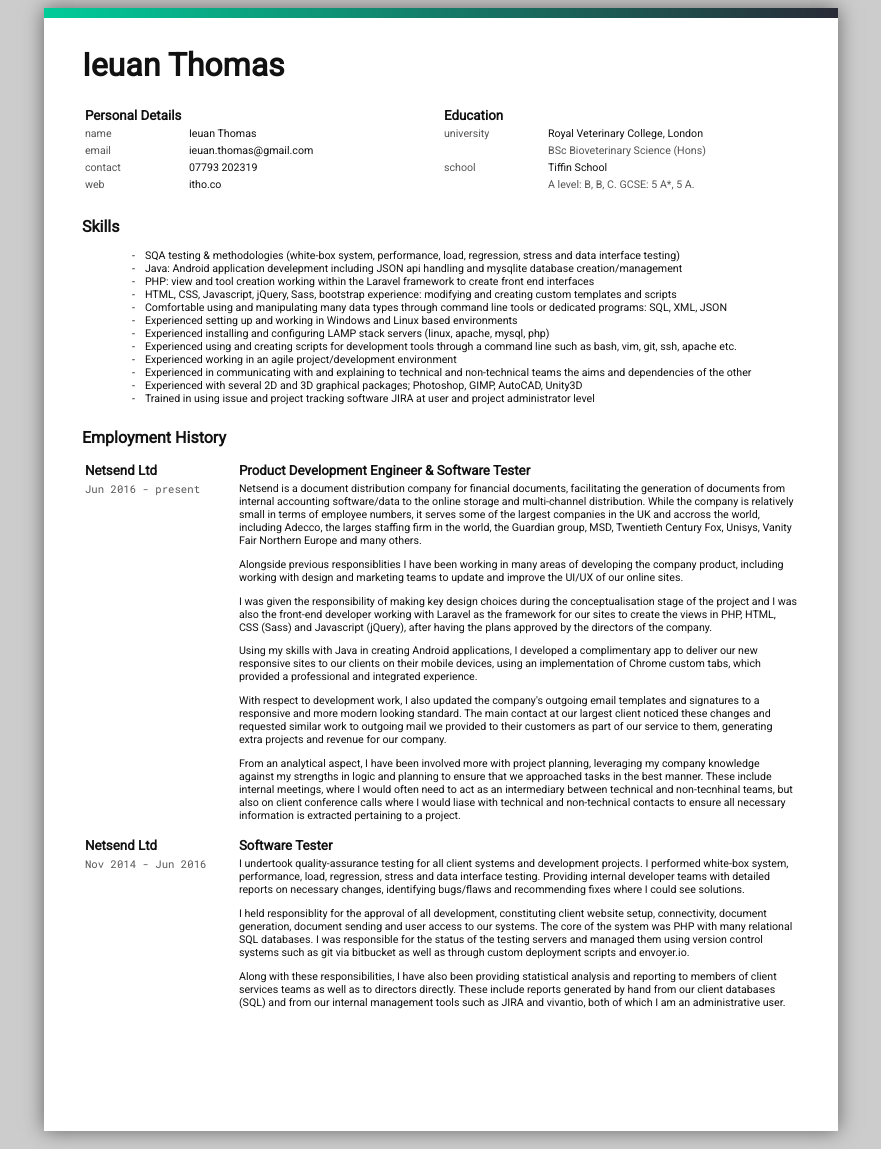
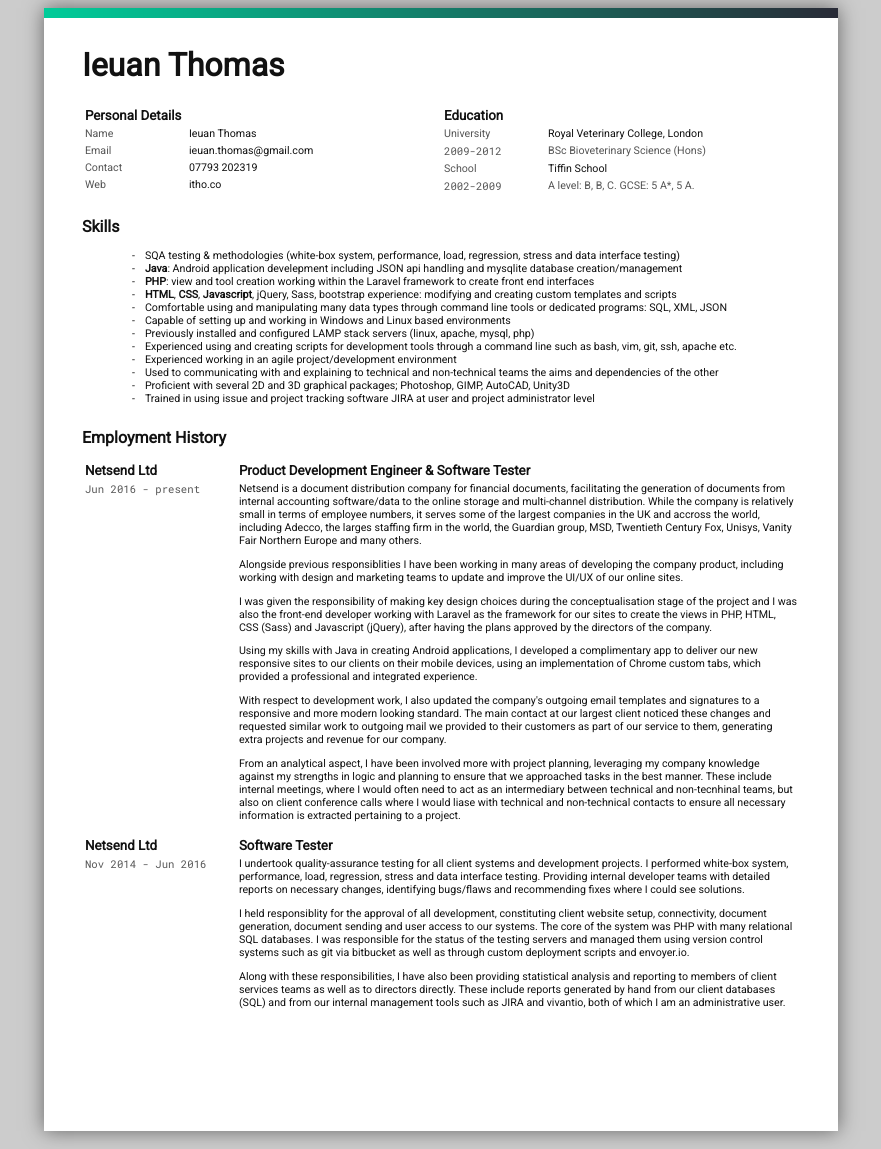
Before and after one commit to itho/itho.github.io, a Jekyll site: the page built from cv/index.html, in a window 1280 px wide. Shown: the whole page, without its empty margins (199-1080 px from the left). Built offline with Jekyll 4.4.1, drawn with Linux system fonts in a browser that asks for light colours.

Commit message:
Updated cv

```diff
--- a/cv/index.html
+++ b/cv/index.html
@@ -13,19 +13,19 @@ title:  Ieuan Thomas - CV
               <th>Personal Details</th>
             </tr>
             <tr>
-              <td>name</td>
+              <td>Name</td>
               <td>Ieuan Thomas</td>
             </tr>
             <tr>
-              <td>email</td>
+              <td>Email</td>
               <td><a class="contact" href="mailto:ieuan.thomas@gmail.com">ieuan.thomas@gmail.com</a></td>
             </tr>
             <tr>
-              <td>contact</td>
+              <td>Contact</td>
               <td><a class="contact" href="tel:00447793202319">07793 202319</a></td>
             </tr>
             <tr>
-              <td>web</td>
+              <td>Web</td>
               <td><a class="contact" href="http://www.itho.co">itho.co</a></td>
             </tr>
           </table>
@@ -36,19 +36,19 @@ title:  Ieuan Thomas - CV
               <th>Education</th>
             </tr>
             <tr>
-              <td>university</td>
+              <td>University</td>
               <td>Royal Veterinary College, London</td>
             </tr>
             <tr>
-              <td></td>
+              <td class="mono">2009-2012</td>
               <td class="grades">BSc Bioveterinary Science (Hons)</td>
             </tr>
             <tr>
-              <td>school</td>
+              <td>School</td>
               <td>Tiffin School</td>
             </tr>
             <tr>
-              <td></td>
+              <td class="mono">2002-2009</td>
               <td class="grades">A level: B, B, C. GCSE: 5 A*, 5 A.</td>
             </tr>
           </table>
@@ -60,16 +60,16 @@ title:  Ieuan Thomas - CV
           <h1>Skills</h1>
           <ul>
             <li>SQA testing &amp; methodologies (white-box system, performance, load, regression, stress and data interface testing)</li>
-            <li>Java: Android application develepment including JSON api handling and mysqlite database creation/management</li>
-            <li>PHP: view and tool creation working within the Laravel framework to create front end interfaces</li>
-            <li>HTML, CSS, Javascript, jQuery, Sass, bootstrap experience: modifying and creating custom templates and scripts</li>
+            <li><b>Java</b>: Android application develepment including JSON api handling and mysqlite database creation/management</li>
+            <li><b>PHP</b>: view and tool creation working within the Laravel framework to create front end interfaces</li>
+            <li><b>HTML</b>, <b>CSS</b>, <b>Javascript</b>, jQuery, Sass, bootstrap experience: modifying and creating custom templates and scripts</li>
             <li>Comfortable using and manipulating many data types through command line tools or dedicated programs: SQL, XML, JSON</li>
-            <li>Experienced setting up and working in Windows and Linux based environments</li>
-            <li>Experienced installing and configuring LAMP stack servers (linux, apache, mysql, php)</li>
+            <li>Capable of setting up and working in Windows and Linux based environments</li>
+            <li>Previously installed and configured LAMP stack servers (linux, apache, mysql, php)</li>
             <li>Experienced using and creating scripts for development tools through a command line such as bash, vim, git, ssh, apache etc.</li>
             <li>Experienced working in an agile project/development environment</li>
-            <li>Experienced in communicating with and explaining to technical and non-technical teams the aims and dependencies of the other</li>
-            <li>Experienced with several 2D and 3D graphical packages; Photoshop, GIMP, AutoCAD, Unity3D</li>
+            <li>Used to communicating with and explaining to technical and non-technical teams the aims and dependencies of the other</li>
+            <li>Proficient with several 2D and 3D graphical packages; Photoshop, GIMP, AutoCAD, Unity3D</li>
             <li>Trained in using issue and project tracking software JIRA at user and project administrator level</li>
           </ul>
         </section>
```
